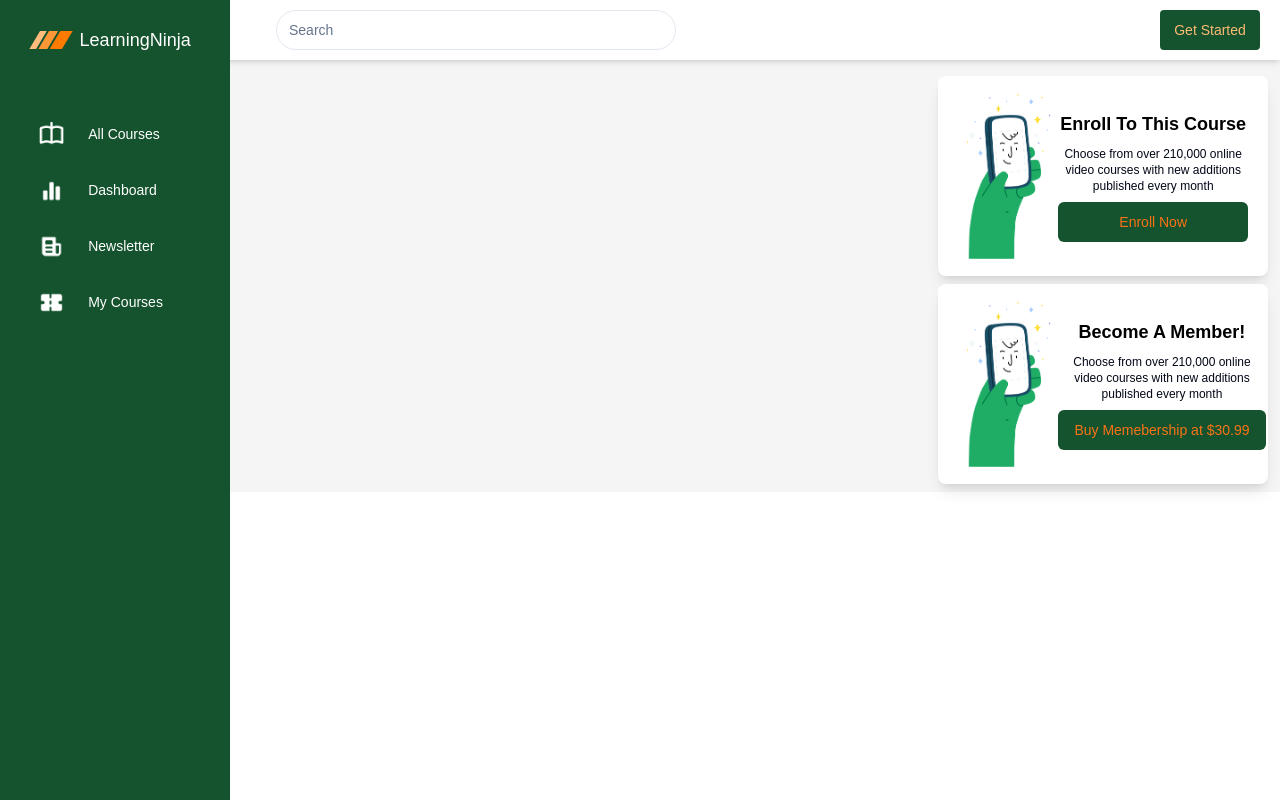
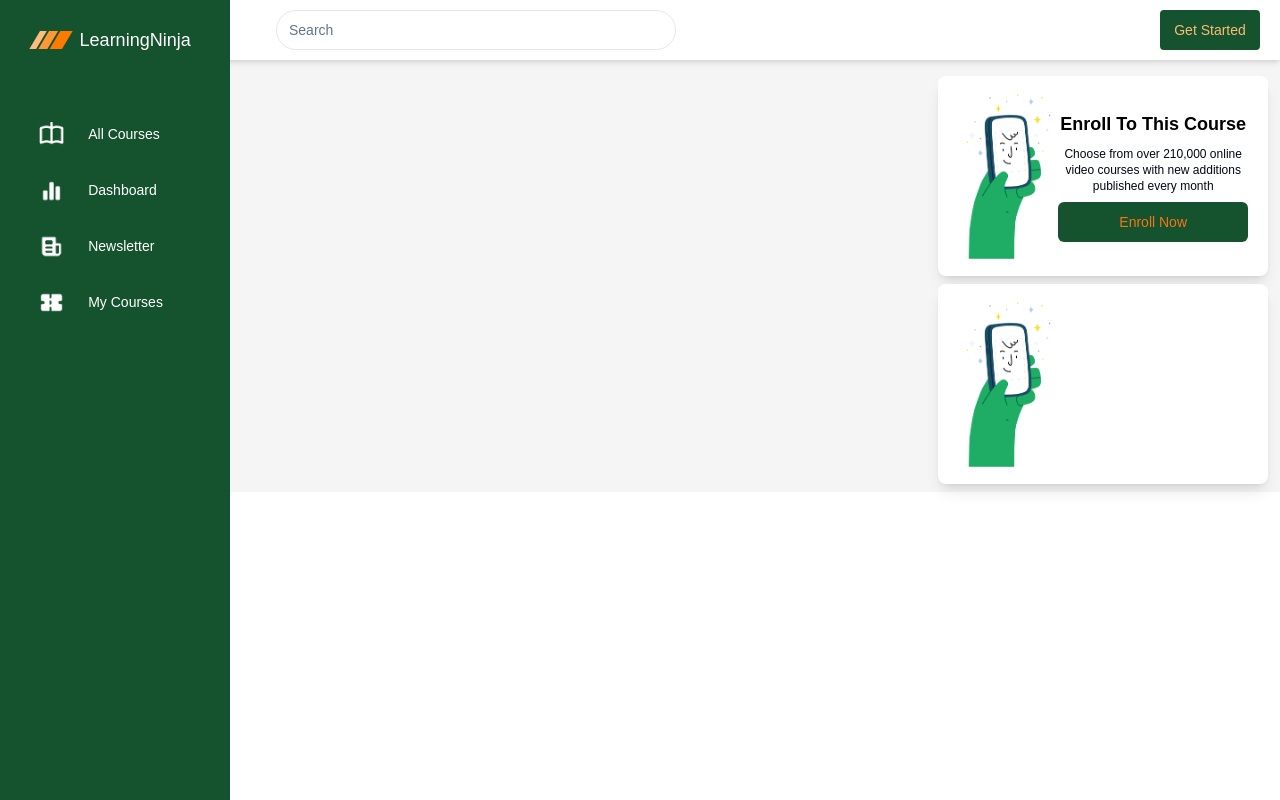
Before and after one commit to Kwenpicasso/learning-system, a Next.js app: page /singlecourse/1 in a window 1280 px wide. Built offline with nearby package versions, Linux system fonts and the light colour scheme; no server answers; a web font is replaced by a local one.

Commit message:
change memebership

```diff
--- a/app/_component/MembershipSection.tsx
+++ b/app/_component/MembershipSection.tsx
@@ -6,12 +6,7 @@ const MembershipSection = () => {
   return (
     <div className='w-full h-[200px] rounded-lg shadow-lg flex items-center p-5 bg-white mt-2'>
     <Image src='/hand.png' width={100} height={200} alt='hand'/>
-  <div className='flex flex-col items-center text-center justify-center gap-2'>
-  <h1 className='capitalize font-semibold text-lg text-black'>become a member!</h1>
-    <p className='text-xs'>Choose from over 210,000 online video courses with new additions published every month</p>
-    <Button className='bg-green-900 text-orange-500 hover:opacity-75 w-full'>Buy Memebership at $30.99</Button>
 
-  </div>
    </div>
   )
 }
```
